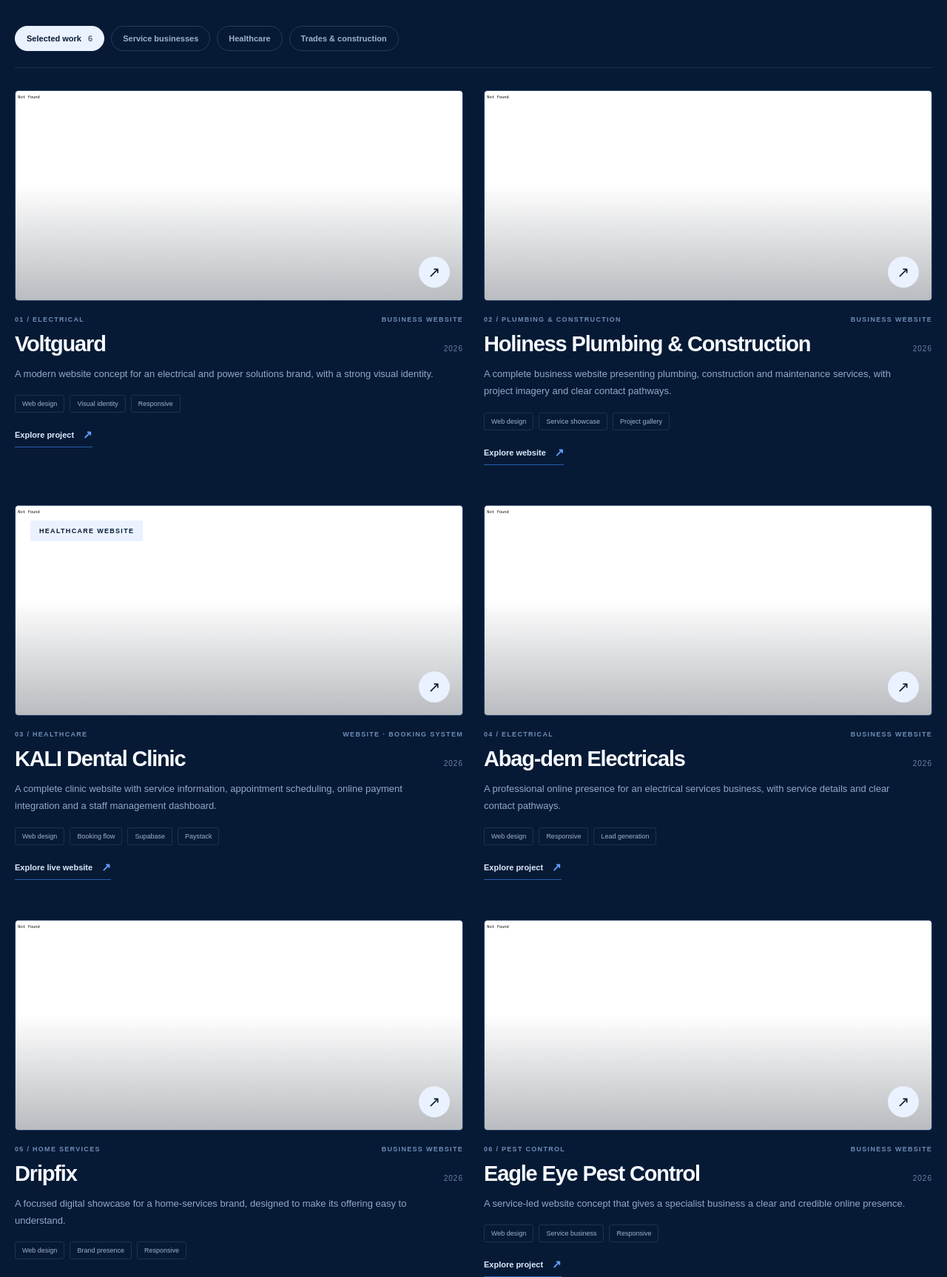
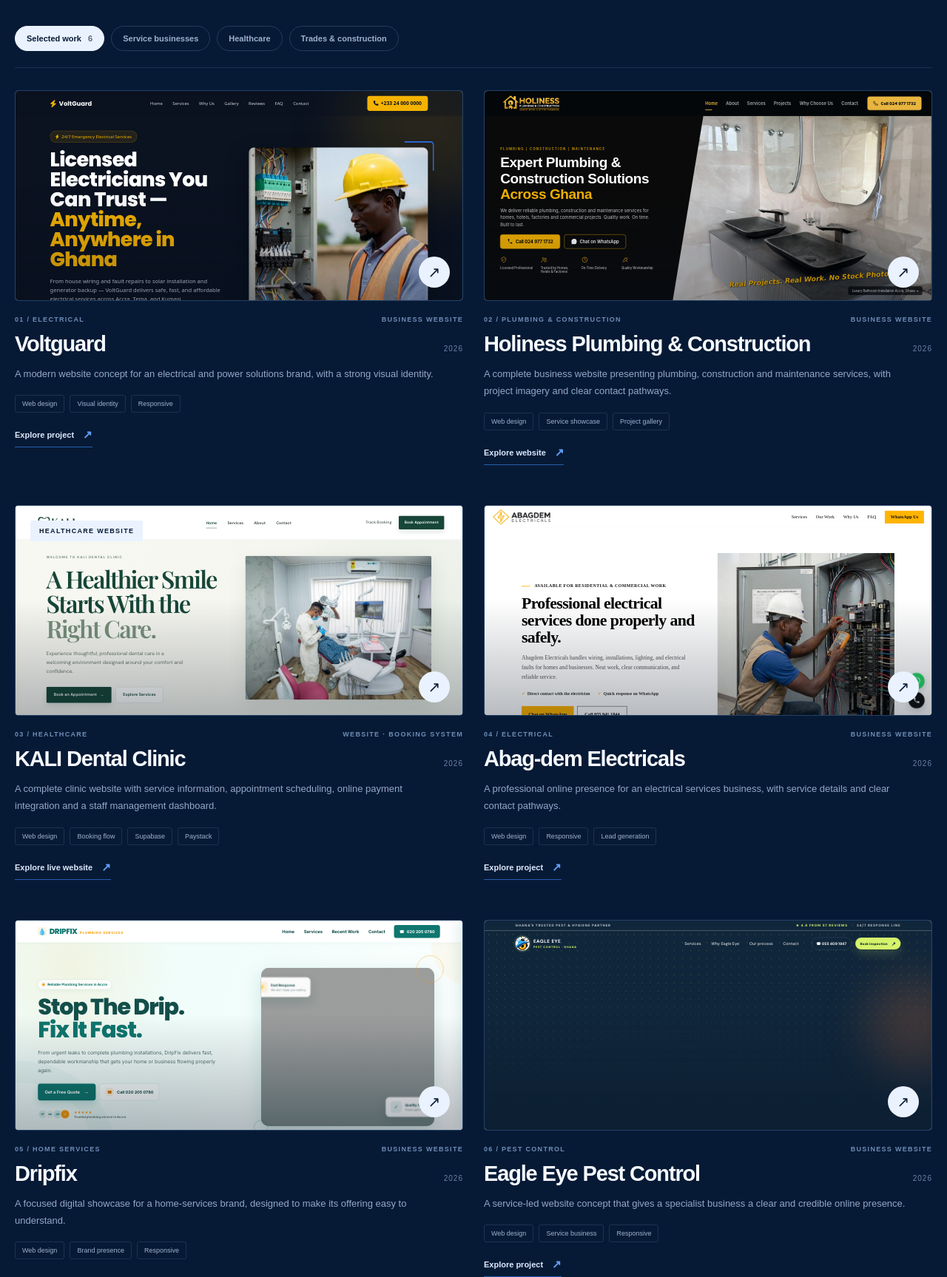
Before and after one commit to piersalledev1-blip/Web-design-Portfolio-, a plain HTML site: page pages/portfolio.html in a window 1280 px wide. Shown: the part 909-2636 px from the top of the page at 74% size. Drawn offline with nearby package versions, Linux system fonts and the light colour scheme.

Commit message:
Correct relative links on portfolio page

```diff
--- a/pages/portfolio.html
+++ b/pages/portfolio.html
@@ -13,7 +13,7 @@
 </head>
 <body class="portfolio-body">
   <header class="site-header">
-    <a href="../Websites/Kali%20Dental%20Clinic/index.html" class="brand" aria-label="ABRANTYIE DIGITAL home">
+    <a href="../index.html" class="brand" aria-label="ABRANTYIE DIGITAL home">
       <span class="brand-mark" aria-hidden="true">
         <svg viewBox="0 0 40 40" role="img" aria-hidden="true">
           <path class="mark-main animated-line" d="M5 31 L19 7 L34 31"/>
@@ -28,7 +28,7 @@
       </span>
     </a>
     <nav class="navbar" aria-label="Main navigation">
-      <a href="../Websites/Kali%20Dental%20Clinic/index.html" class="nav-link">Home</a>
+      <a href="../index.html" class="nav-link">Home</a>
       <a href="portfolio.html" class="nav-link active" aria-current="page">Portfolio</a>
       <a href="pricing.html" class="nav-link">Pricing</a>
       <a href="about.html" class="nav-link">About</a>
@@ -67,32 +67,32 @@
 
       <div class="project-grid">
         <article class="project-card" data-category="trade">
-          <a class="project-visual" href="Websites/Voltguard/index.html" aria-label="View Voltguard website">
-            <iframe class="project-preview-frame" src="Websites/Voltguard/index.html" title="Voltguard website preview" loading="lazy"></iframe>
+          <a class="project-visual" href="../Websites/Voltguard/index.html" aria-label="View Voltguard website">
+            <iframe class="project-preview-frame" src="../Websites/Voltguard/index.html" title="Voltguard website preview" loading="lazy"></iframe>
             <span class="project-open" aria-hidden="true">↗</span>
           </a>
           <div class="project-meta"><span>01 / ELECTRICAL</span><span>BUSINESS WEBSITE</span></div>
           <div class="project-title-row"><h3>Voltguard</h3><span class="project-year">2026</span></div>
           <p class="project-description">A modern website concept for an electrical and power solutions brand, with a strong visual identity.</p>
           <div class="project-tags"><span>Web design</span><span>Visual identity</span><span>Responsive</span></div>
-          <a class="project-link" href="Websites/Voltguard/index.html">Explore project <span>↗</span></a>
+          <a class="project-link" href="../Websites/Voltguard/index.html">Explore project <span>↗</span></a>
         </article>
 
         <article class="project-card" data-category="trade">
-          <a class="project-visual" href="Websites/Holiness%20plumbing%20v2/index.html" aria-label="View Holiness Plumbing and Construction website">
-            <iframe class="project-preview-frame" src="Websites/Holiness%20plumbing%20v2/index.html" title="Holiness Plumbing and Construction website preview" loading="lazy"></iframe>
+          <a class="project-visual" href="../Websites/Holiness%20plumbing%20v2/index.html" aria-label="View Holiness Plumbing and Construction website">
+            <iframe class="project-preview-frame" src="../Websites/Holiness%20plumbing%20v2/index.html" title="Holiness Plumbing and Construction website preview" loading="lazy"></iframe>
             <span class="project-open" aria-hidden="true">↗</span>
           </a>
           <div class="project-meta"><span>02 / PLUMBING &amp; CONSTRUCTION</span><span>BUSINESS WEBSITE</span></div>
           <div class="project-title-row"><h3>Holiness Plumbing &amp; Construction</h3><span class="project-year">2026</span></div>
           <p class="project-description">A complete business website presenting plumbing, construction and maintenance services, with project imagery and clear contact pathways.</p>
           <div class="project-tags"><span>Web design</span><span>Service showcase</span><span>Project gallery</span></div>
-          <a class="project-link" href="Websites/Holiness%20plumbing%20v2/index.html">Explore website <span>↗</span></a>
+          <a class="project-link" href="../Websites/Holiness%20plumbing%20v2/index.html">Explore website <span>↗</span></a>
         </article>
 
         <article class="project-card" data-category="health">
-          <a class="project-visual" href="Websites/Kali%20Dental%20Clinic/index.html" aria-label="View KALI Dental Clinic website">
-            <iframe class="project-preview-frame" src="Websites/Kali%20Dental%20Clinic/index.html" title="KALI Dental Clinic website preview" loading="lazy"></iframe>
+          <a class="project-visual" href="../Websites/Kali%20Dental%20Clinic/index.html" aria-label="View KALI Dental Clinic website">
+            <iframe class="project-preview-frame" src="../Websites/Kali%20Dental%20Clinic/index.html" title="KALI Dental Clinic website preview" loading="lazy"></iframe>
             <span class="project-visual-tag">HEALTHCARE WEBSITE</span>
             <span class="project-open" aria-hidden="true">↗</span>
           </a>
@@ -100,43 +100,43 @@
           <div class="project-title-row"><h3>KALI Dental Clinic</h3><span class="project-year">2026</span></div>
           <p class="project-description">A complete clinic website with service information, appointment scheduling, online payment integration and a staff management dashboard.</p>
           <div class="project-tags"><span>Web design</span><span>Booking flow</span><span>Supabase</span><span>Paystack</span></div>
-          <a class="project-link" href="Websites/Kali%20Dental%20Clinic/index.html">Explore live website <span>↗</span></a>
+          <a class="project-link" href="../Websites/Kali%20Dental%20Clinic/index.html">Explore live website <span>↗</span></a>
         </article>
 
         <article class="project-card" data-category="trade">
-          <a class="project-visual" href="Websites/Abag-dem%20Electricals/index.html" aria-label="View Abag-dem Electricals website">
-            <iframe class="project-preview-frame" src="Websites/Abag-dem%20Electricals/index.html" title="Abag-dem Electricals website preview" loading="lazy"></iframe>
+          <a class="project-visual" href="../Websites/Abag-dem%20Electricals/index.html" aria-label="View Abag-dem Electricals website">
+            <iframe class="project-preview-frame" src="../Websites/Abag-dem%20Electricals/index.html" title="Abag-dem Electricals website preview" loading="lazy"></iframe>
             <span class="project-open" aria-hidden="true">↗</span>
           </a>
           <div class="project-meta"><span>04 / ELECTRICAL</span><span>BUSINESS WEBSITE</span></div>
           <div class="project-title-row"><h3>Abag-dem Electricals</h3><span class="project-year">2026</span></div>
           <p class="project-description">A professional online presence for an electrical services business, with service details and clear contact pathways.</p>
           <div class="project-tags"><span>Web design</span><span>Responsive</span><span>Lead generation</span></div>
-          <a class="project-link" href="Websites/Abag-dem%20Electricals/index.html">Explore project <span>↗</span></a>
+          <a class="project-link" href="../Websites/Abag-dem%20Electricals/index.html">Explore project <span>↗</span></a>
         </article>
 
         <article class="project-card" data-category="services">
-          <a class="project-visual" href="Websites/Dripfix%20demo/index.html" aria-label="View Dripfix website">
-            <iframe class="project-preview-frame" src="Websites/Dripfix%20demo/index.html" title="Dripfix website preview" loading="lazy"></iframe>
+          <a class="project-visual" href="../Websites/Dripfix%20demo/index.html" aria-label="View Dripfix website">
+            <iframe class="project-preview-frame" src="../Websites/Dripfix%20demo/index.html" title="Dripfix website preview" loading="lazy"></iframe>
             <span class="project-open" aria-hidden="true">↗</span>
           </a>
           <div class="project-meta"><span>05 / HOME SERVICES</span><span>BUSINESS WEBSITE</span></div>
           <div class="project-title-row"><h3>Dripfix</h3><span class="project-year">2026</span></div>
           <p class="project-description">A focused digital showcase for a home-services brand, designed to make its offering easy to understand.</p>
           <div class="project-tags"><span>Web design</span><span>Brand presence</span><span>Responsive</span></div>
-          <a class="project-link" href="Websites/Dripfix%20demo/index.html">Explore project <span>↗</span></a>
+          <a class="project-link" href="../Websites/Dripfix%20demo/index.html">Explore project <span>↗</span></a>
         </article>
 
         <article class="project-card" data-category="services">
-          <a class="project-visual" href="Websites/Eagle%20eye%20pest%20control%20demo/index.html" aria-label="View Eagle Eye Pest Control website">
-            <iframe class="project-preview-frame" src="Websites/Eagle%20eye%20pest%20control%20demo/index.html" title="Eagle Eye Pest Control website preview" loading="lazy"></iframe>
+          <a class="project-visual" href="../Websites/Eagle%20eye%20pest%20control%20demo/index.html" aria-label="View Eagle Eye Pest Control website">
+            <iframe class="project-preview-frame" src="../Websites/Eagle%20eye%20pest%20control%20demo/index.html" title="Eagle Eye Pest Control website preview" loading="lazy"></iframe>
             <span class="project-open" aria-hidden="true">↗</span>
           </a>
           <div class="project-meta"><span>06 / PEST CONTROL</span><span>BUSINESS WEBSITE</span></div>
           <div class="project-title-row"><h3>Eagle Eye Pest Control</h3><span class="project-year">2026</span></div>
           <p class="project-description">A service-led website concept that gives a specialist business a clear and credible online presence.</p>
           <div class="project-tags"><span>Web design</span><span>Service business</span><span>Responsive</span></div>
-          <a class="project-link" href="Websites/Eagle%20eye%20pest%20control%20demo/index.html">Explore project <span>↗</span></a>
+          <a class="project-link" href="../Websites/Eagle%20eye%20pest%20control%20demo/index.html">Explore project <span>↗</span></a>
         </article>
       </div>
       <p class="work-footnote">Project previews are presented as examples of website work. Project scope and live availability may vary.</p>
@@ -154,7 +154,7 @@
   </main>
 
   <footer class="work-footer">
-    <a href="../Websites/Kali%20Dental%20Clinic/index.html" class="work-footer-brand">ABRANTYIE DIGITAL</a>
+    <a href="../index.html" class="work-footer-brand">ABRANTYIE DIGITAL</a>
     <span>© 2026 ABRANTYIE DIGITAL</span>
     <a href="mailto:piersalledev1@gmail.com">LET'S TALK ↗</a>
   </footer>
```
